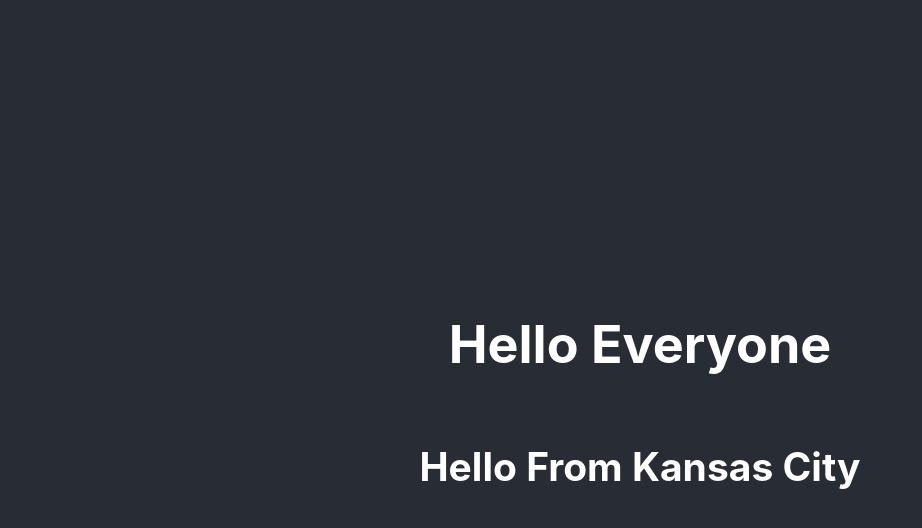
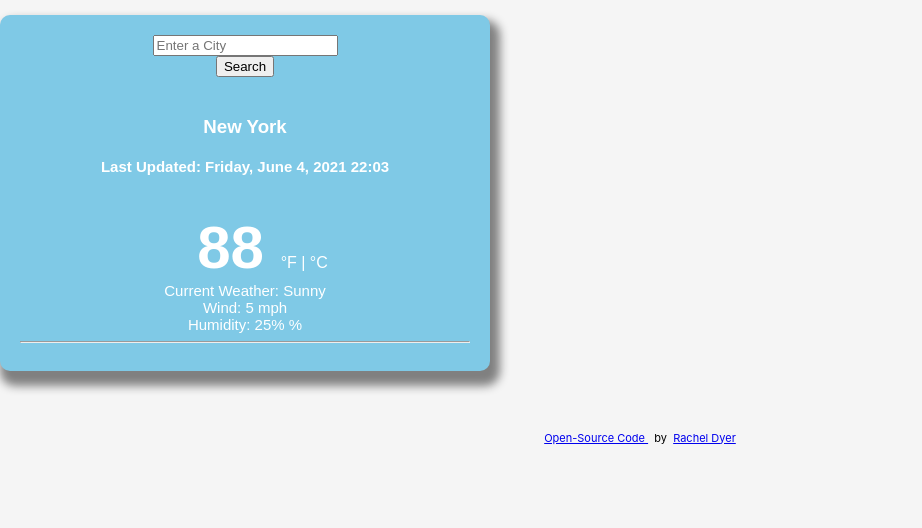
Before and after one commit to KholFyre/Weather-React, a React (Create React App) app: page / in a window 1280 px wide. Shown: the top 528 px of the page, without its empty margins (0-922 px from the left). Built offline with nearby package versions, Linux system fonts and the light colour scheme; no server answers.

Commit message:
import from CodeSandbox to VS Code

```diff
--- a/src/App.css
+++ b/src/App.css
@@ -1,38 +1,104 @@
 .App {
+  font-family: sans-serif;
   text-align: center;
 }
 
-.App-logo {
-  height: 40vmin;
-  pointer-events: none;
+body {
+  background-color: whitesmoke;
 }
 
-@media (prefers-reduced-motion: no-preference) {
-  .App-logo {
-    animation: App-logo-spin infinite 20s linear;
-  }
+.container {
+  background: rgb(127, 201, 230);
+  background-size: cover;
+  border-radius: 10px;
+  box-shadow: 5px 10px 10px 5px grey;
+  padding: 20px;
+  width: 450px;
+  text-align: center;
+  color: white;
+  margin-top: 15px;
 }
 
-.App-header {
-  background-color: #282c34;
-  min-height: 100vh;
-  display: flex;
-  flex-direction: column;
-  align-items: center;
-  justify-content: center;
-  font-size: calc(10px + 2vmin);
+.today-max-and-min-temperatures {
+  color: white;
+  font-size: 15px;
+}
+span.temperature-units {
+  margin-bottom: 25px;
+  color: white;
+}
+a.active {
   color: white;
 }
 
-.App-link {
-  color: #61dafb;
+a:hover {
+  color: #037cfe;
 }
 
-@keyframes App-logo-spin {
-  from {
-    transform: rotate(0deg);
-  }
-  to {
-    transform: rotate(360deg);
-  }
+#current-temperature {
+  text-align: center;
+  padding-left: 35px;
 }
+
+#current-forecast {
+  color: white;
+  font-size: 15px;
+}
+
+#hourlyForecast {
+  color: white;
+  font-size: 15px;
+}
+#img-by-hourly {
+  font-size: small;
+}
+#daily-high {
+  color: white;
+  font-weight: bold;
+  font-size: 15px;
+}
+#daily-low {
+  color: slategrey;
+  font-size: 15px;
+}
+#day-of-week {
+  font-size: 15px;
+  color: white;
+  text-align: left;
+}
+#daily-weather-icon {
+  text-align: left;
+}
+
+#weatherDescription {
+  text-transform: capitalize;
+  font-size: 15px;
+  color: white;
+}
+
+h1 {
+  color: white;
+  font-size: 60px;
+  display: inline;
+  text-align: end;
+}
+
+h3 {
+  color: white;
+  padding-top: 20px;
+}
+
+h4 {
+  color: white;
+  font-size: 15px;
+}
+hr {
+  color: white;
+}
+
+.Footer {
+  text-align: center;
+  font-size: 11px;
+  color: black;
+  margin: 60px 0px 16px;
+}
--- a/src/App.js
+++ b/src/App.js
@@ -1,15 +1,71 @@
 import './App.css';
 import Weather from "./Weather";
 
-function App() {
+
+
+
+export default function App() {
   return (
     <div className="App">
-      <header className="App-header">
-       <h1>Hello Everyone</h1>
-       <Weather city="kansas city" />
-      </header>
+      <div className="container">
+        <div class="row align-items-center">
+          <div class="col">
+            <form class="form-inline" id="search-form">
+              <div class="form-group mb-2"></div>
+              <div class="form-group mx-sm-3 mb-2">
+                <input
+                  type="text"
+                  class="form-control"
+                  placeholder="Enter a City"
+                  id="city-input"
+                  autocomplete="off"
+                />
+              </div>
+              <div class="col">
+                <button
+                  type="button"
+                  class="btn btn-outline-primary"
+                  id="searchButton"
+                >
+                  Search
+                </button>
+              </div>
+            </form>
+          </div>
+        </div>
+        <h3 id="city">New York</h3>
+        <h4>
+          Last Updated: Friday, June 4, 2021 22:03{" "}
+          <span id="currentDateAndTime"></span>
+        </h4>
+        <div>
+          <img src="" class="current-weather-icon" id="currentWeatherIcon" />
+        </div>
+
+        <span class="current-temperature">
+          <h1 class="current-temperature" id="current-temperature">
+            {" "}
+            88{" "}
+          </h1>
+        </span>
+        <span class="temperature-units"> °F | °C </span>
+
+        <br />
+        <div class="row" id="current-forecast">
+          <div class="col-4" id="weatherDescription">
+            Current Weather: Sunny
+          </div>
+          <div class="col-4">
+            Wind: 5 <span id="windSpeed"></span> mph
+          </div>
+          <div class="col-4">
+            Humidity: 25% <span id="humidity"></span> %
+          </div>
+        </div>
+        <hr />
+
+        <div class="container-weekly" id="forecast"></div>
+      </div>
     </div>
   );
 }
-
-export default App;
--- /dev/null
+++ b/src/Footer.js
@@ -0,0 +1,18 @@
+import React from "react";
+
+export default function Footer() {
+  return (
+    <footer className="Footer">
+      <a
+        className="github-link"
+        href="https://github.com/KholFyre/Weather-React"
+      >
+        Open-Source Code {""}
+      </a>
+      &nbsp; by &nbsp;
+      <a href="https://www.linkedin.com/in/rachel-dyer-b1681457/">
+        Rachel Dyer
+      </a>
+    </footer>
+  );
+}
--- a/src/Weather.js
+++ b/src/Weather.js
@@ -5,7 +5,7 @@ import axios from 'axios';
 
 export default function Weather(props) {
 function handleResponse(response){
-    alert(`the weather in ${response.data.name} is ${response.data.main.temp} F`);
+    alert(`the weather in ${response.data.name} is ${response.data.main.temp} C`);
 }
 
 let apiKey = "5834061fecd9e62b1d62955b902b96f1";
@@ -13,7 +13,9 @@ let apiUrl = `https://api.openweathermap.org/data/2.5/weather?q=${props.city}&ap
 axios.get(apiUrl).then(handleResponse);
 
 return(
-    <h2>Hello From Kansas City</h2>
+    <h2>Hello From mary poppins
+
+    </h2>
 
 )
 
--- a/src/index.js
+++ b/src/index.js
@@ -2,11 +2,13 @@ import React from 'react';
 import ReactDOM from 'react-dom';
 import './index.css';
 import App from './App';
+import Footer from "./Footer"
 import reportWebVitals from './reportWebVitals';
 
 ReactDOM.render(
   <React.StrictMode>
     <App />
+    <Footer />
   </React.StrictMode>,
   document.getElementById('root')
 );
```
Also changed, not shown: 1 other file (tests, documents, lock files or other folders).
